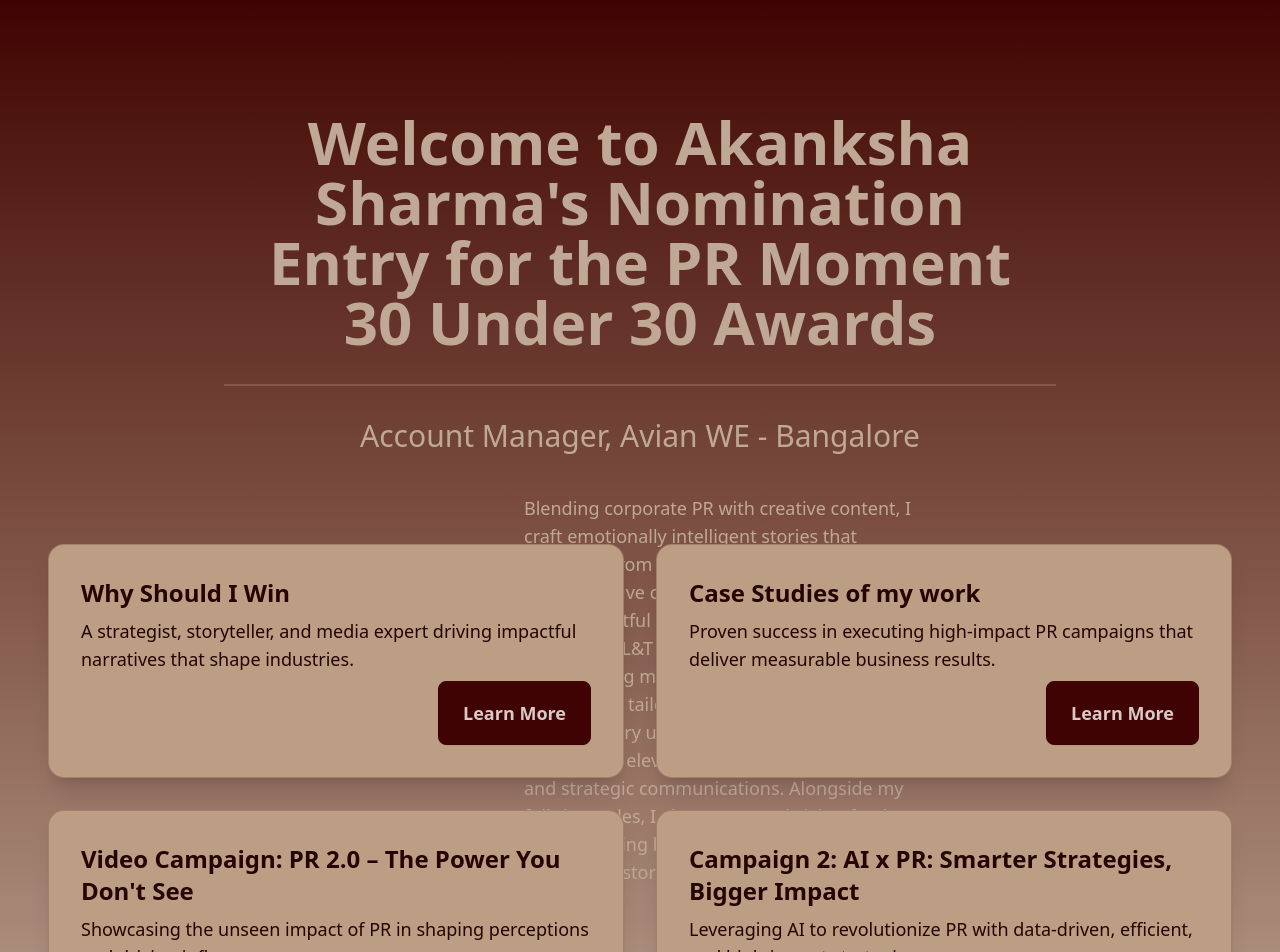
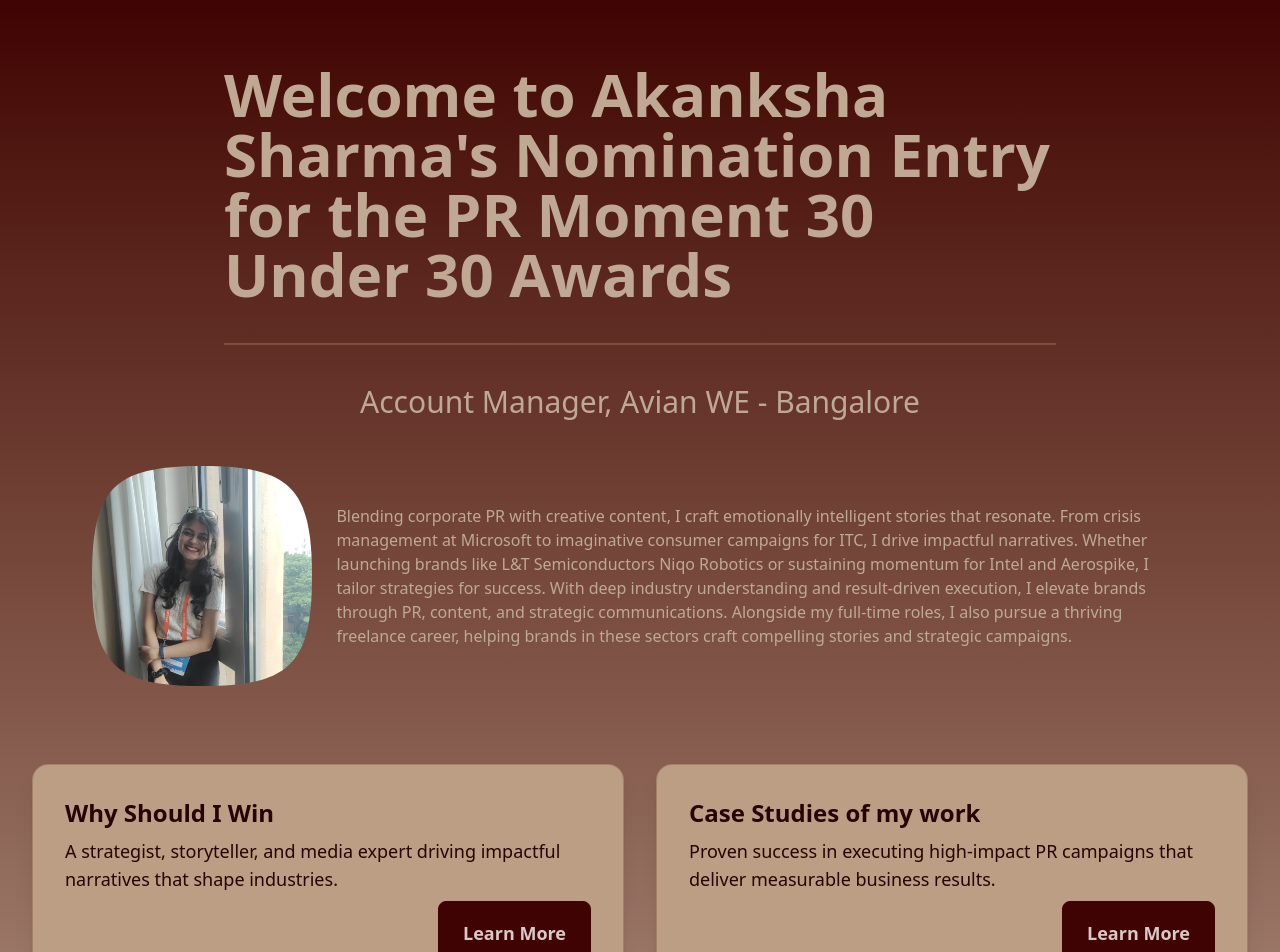
Before and after one commit to Kushagra2569/anshSite, a SvelteKit app: page / in a window 1280 px wide. Shown: the top 952 px of the page. Built offline with nearby package versions, Linux system fonts and the light colour scheme.

Commit message:
further changes to main page alignment

```diff
--- a/src/routes/+page.svelte
+++ b/src/routes/+page.svelte
@@ -1,7 +1,6 @@
 <script>
     import ansh1 from '$lib/assets/ansh1.jpeg';
     let titleText = "Welcome to Akanksha Sharma's Nomination Entry for the PR Moment 30 Under 30 Awards";
-
     const achievements = [
         { title: 'Why Should I Win', description: 'A strategist, storyteller, and media expert driving impactful narratives that shape industries.', slug: 'entries/why-should-i-win' },
         { title: 'Case Studies of my work', description: 'Proven success in executing high-impact PR campaigns that deliver measurable business results.', slug: 'entries/case-studies' },
@@ -10,33 +9,46 @@
     ];
 </script>
 
-<main class="w-full min-h-screen bg-gradient-to-b from-primary to-secondary p-4">
-	<div class="flex flex-col items-center h-auto lg:h-[60vh] text-center">
-		<div class="w-full md:w-5/6 lg:w-4/6 mt-16 lg:mt-24 px-4">
+<main class="w-full bg-gradient-to-b from-primary to-secondary">
+    <!-- Top Section -->
+    <section class="w-full pt-16 px-4">
+        <div class="container mx-auto">
+            <div class="w-full md:w-5/6 lg:w-4/6 mx-auto">
                 <h1 class="text-3xl sm:text-4xl md:text-5xl lg:text-6xl font-bold text-secondary leading-tight">
                     {titleText}
                 </h1>
             </div>
 
-		<div class="divider opacity-30 w-full md:w-5/6 lg:w-4/6 divider-neutral mt-8 mx-auto"></div>
-		<p class="text-lg sm:text-xl md:text-2xl lg:text-3xl mt-4 text-secondary">
+            <div class="divider opacity-30 w-full md:w-5/6 lg:w-4/6 divider-neutral my-8 mx-auto"></div>
+
+            <p class="text-lg sm:text-xl md:text-2xl lg:text-3xl text-center text-secondary">
                 Account Manager, Avian WE - Bangalore
             </p>
 
-		<div class="flex flex-col lg:flex-row items-center mt-10 justify-center w-full md:w-5/6 lg:w-4/5 xl:w-3/6 gap-8 px-4">
+            <div class="max-w-[1400px] mx-auto mt-8 mb-16">
+                <div class="flex flex-col lg:flex-row items-center justify-center gap-6 px-4">
+                    <div class="flex-shrink-0 w-full max-w-[200px] lg:max-w-[180px] xl:max-w-[220px]">
                         <img
                             src={ansh1}
                             alt="Ansh"
-				class="mask mask-squircle w-3/5 sm:w-2/5 md:w-1/3 lg:w-1/4 max-w-[250px] mx-auto"
+                            class="mask mask-squircle w-full h-auto"
                         />
-			<p class="text-center lg:text-left text-base sm:text-lg md:text-xl lg:text-base xl:text-lg mt-4 lg:mt-0 text-secondary leading-relaxed lg:max-w-[70%]">
+                    </div>
+                    <div class="flex-1 max-w-full lg:max-w-[65%] xl:max-w-[70%]">
+                        <p class="text-center lg:text-left text-sm sm:text-base lg:text-sm xl:text-base text-secondary leading-relaxed">
                             Blending corporate PR with creative content, I craft emotionally intelligent stories that resonate. From crisis management at Microsoft to imaginative consumer campaigns for ITC, I drive impactful narratives. Whether launching brands like L&T Semiconductors Niqo Robotics or sustaining momentum for Intel and Aerospike, I tailor strategies for success. With deep industry understanding and result-driven execution, I elevate brands through PR, content, and strategic communications.
                             Alongside my full-time roles, I also pursue a thriving freelance career, helping brands in these sectors craft compelling stories and strategic campaigns.
                         </p>
                     </div>
                 </div>
+            </div>
+        </div>
+    </section>
 
-	<div class="grid grid-cols-1 sm:grid-cols-2 md:grid-cols-2 gap-8 px-4 md:px-6 lg:px-8 py-12">
+    <!-- Achievements Section -->
+    <section class="w-full px-4 md:px-6 lg:px-8 pb-16">
+        <div class="container mx-auto">
+            <div class="grid grid-cols-1 sm:grid-cols-2 md:grid-cols-2 gap-8">
                 {#each achievements as achievement}
                     <div class="card bg-neutral shadow-xl border border-primary/20">
                         <div class="card-body p-6 md:p-6 lg:p-8 text-accent">
@@ -54,4 +66,6 @@
                     </div>
                 {/each}
             </div>
+        </div>
+    </section>
 </main>
```
Lines whose indentation alone changed are shown as unchanged.
